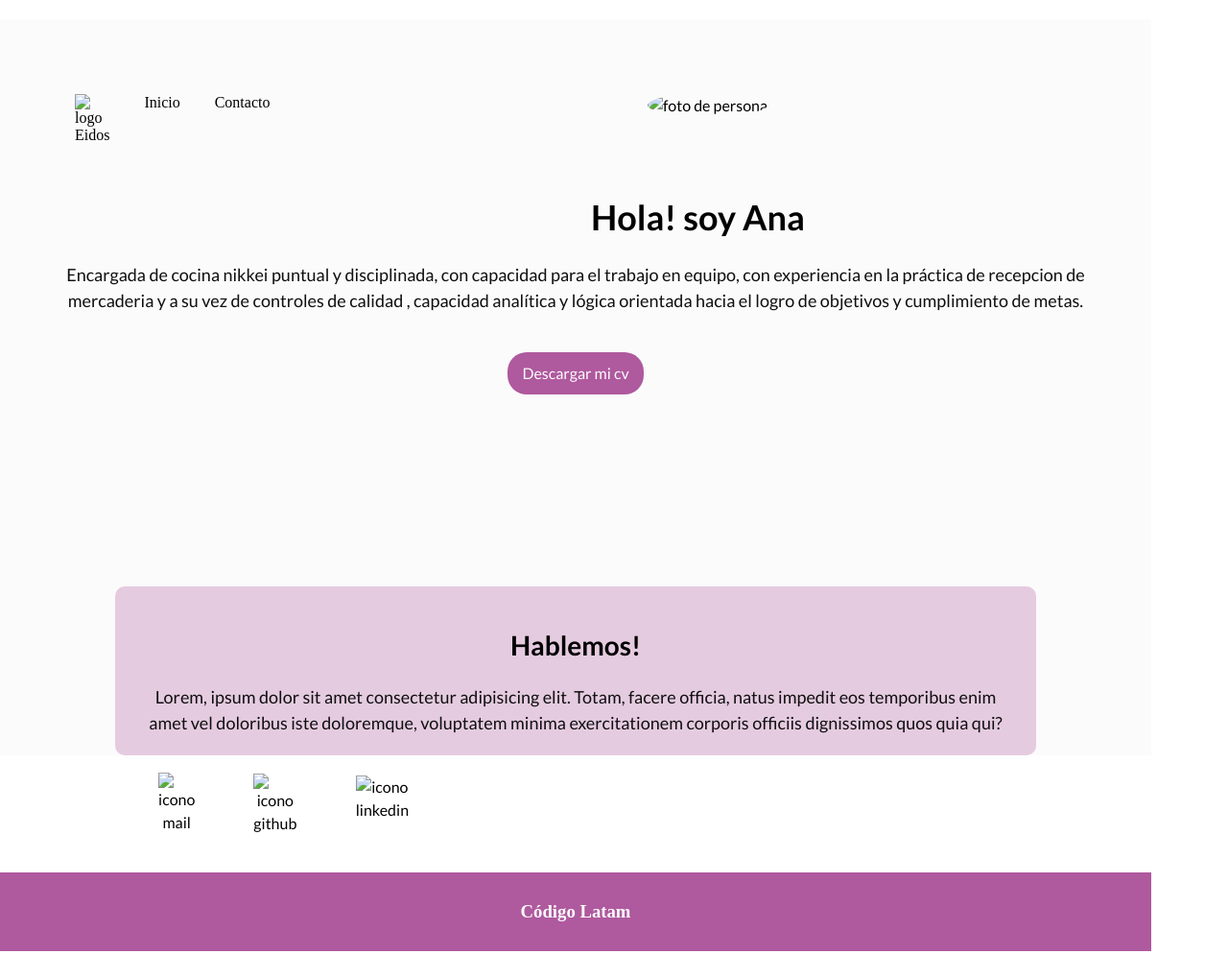
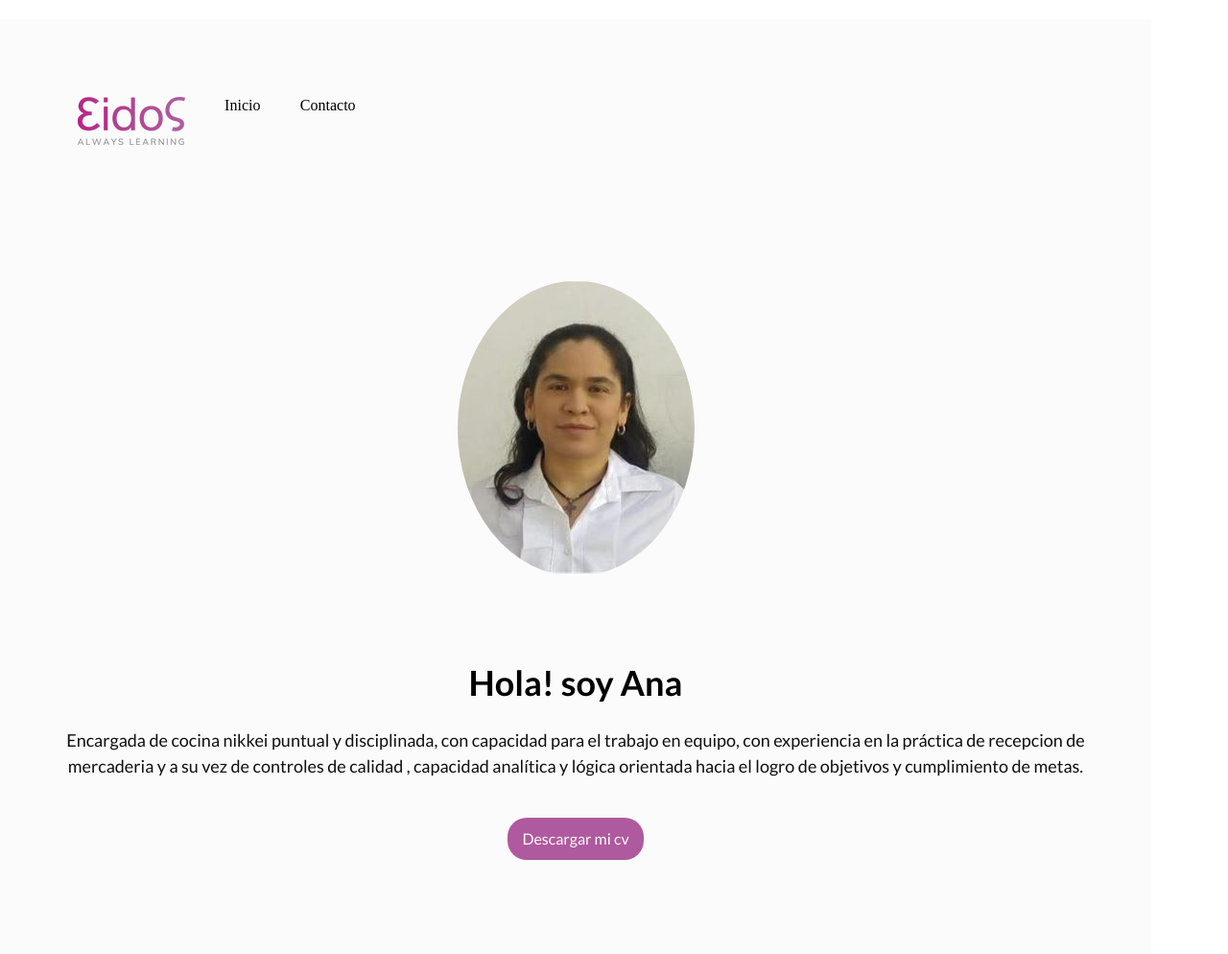
Before and after one commit to AnaCarolina0/proyecto-Latam, a plain HTML site: page index.html in a window 1280 px wide. Shown: the top 994 px of the page at 96% size. Drawn offline with Linux system fonts and the light colour scheme; the site is published under a folder, as on GitHub Pages, so addresses that start at the root find nothing.

```diff
--- a/index.html
+++ b/index.html
@@ -14,7 +14,7 @@
     <header>
         <nav >
             <ul id="menu">
-                <li> <img src="/img/eidoslogo.webp" alt="logo Eidos"></li>
+                <li> <img src="img/eidoslogo.webp" alt="logo Eidos"></li>
                 <li ><a href="#inico">Inicio</a></li>
                 <li ><a href="#hablemos">Contacto</a></li>
               </ul>
@@ -28,7 +28,7 @@
 <section id="inicio">
 
     <article>
-        <img class="foto-persona" src="/img/foto-persona.JPG " alt="foto de persona">
+        <img class="foto-persona" src="img/foto-persona.JPG " alt="foto de persona">
 
     <h1>Hola! soy Ana</h1>
     <p>
@@ -36,7 +36,7 @@
 
     </p>
 </article>
-<a class="btn-descarga" href="/descarga/cv ana suchi.pdf" download="descarga cv">Descargar mi cv</a>
+<a class="btn-descarga" href="descarga/cv ana suchi.pdf" download="descarga cv">Descargar mi cv</a>
 </section>
 
 <section >
@@ -47,9 +47,9 @@
     </p>
 
    <ul id="redes">
-    <li><a href="mailto:a2.palmares@gmail.com"><img class="icono"  src="/img/mail.png" alt="icono mail"></a></li>
-    <li><a href=""><img class="icono" src="/img/github.png" alt="icono github"></a></li>
-    <li><a href=""><img class="icono" src="/img/linkedin.png" alt="icono linkedin"></a></li>
+    <li><a href="mailto:a2.palmares@gmail.com"><img class="icono"  src="img/mail.png" alt="icono mail"></a></li>
+    <li><a href=""><img class="icono" src="img/github.png" alt="icono github"></a></li>
+    <li><a href=""><img class="icono" src="img/linkedin.png" alt="icono linkedin"></a></li>
    </ul>
 </article>
 </section>
```
